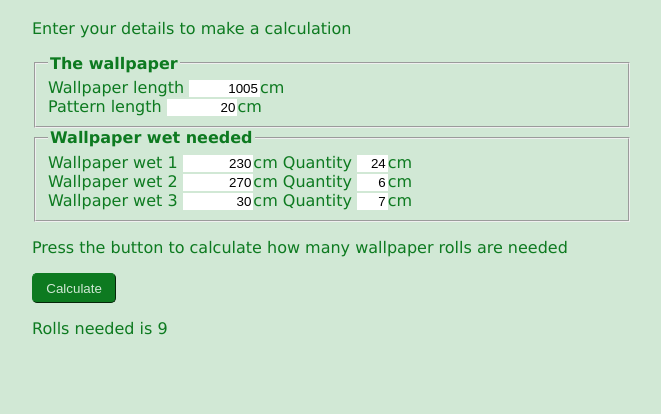
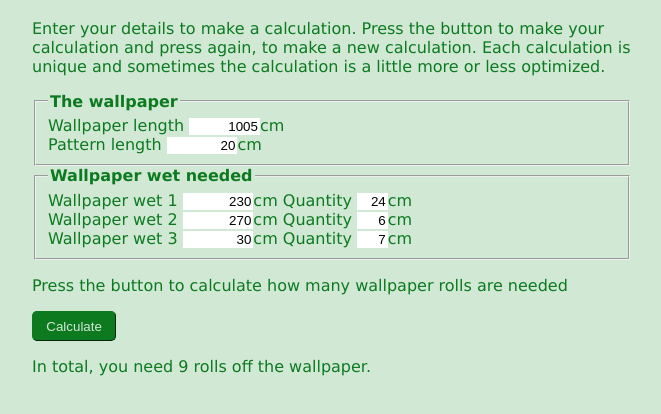
Before and after one commit to WebDevSwe/WP-Calc, a plain HTML site: page index.html in a window 1280 px wide. Both pictures are taken after a click on the button "Calculate". Shown: the part 102-516 px from the top of the page, without its empty margins (308-969 px from the left). Drawn offline with nearby package versions, Linux system fonts and the light colour scheme.

Commit message:
Uploads a first working version

```diff
--- a/index.html
+++ b/index.html
@@ -15,7 +15,7 @@
 <body>
     <main>
         <h1>Wp-Calc</h1>
-        <p>Enter your details to make a calculation</p>
+        <p>Enter your details to make a calculation. Press the button to make your calculation and press again, to make a new calculation. Each calculation is unique and sometimes the calculation is a little more or less optimized.</p>
 
         <div class="wpc-form">
             <fieldset>
--- a/js/tester.js
+++ b/js/tester.js
@@ -7,11 +7,7 @@ function doTest(){
     console.log("4. "+ tester(calculateWallpaperRollsNeeded, 3 , [1005, 20, [300,300,240,240,240, 250, 120, 280]]) );
     console.log("5. "+ tester(calculateWallpaperRollsNeeded, 1 , [1005, 0, [250]]) );
 
-
     console.timeEnd();
-
-
-
 }
 
 function tester( testFunction, expetResolt, testArray){
--- a/js/view.js
+++ b/js/view.js
@@ -1,5 +1,4 @@
-
-gPrintTestInConsole = true;
+gPrintTestInConsole = false;
 
 $(function() {
     if(gPrintTestInConsole){
@@ -34,7 +33,12 @@ function activateButtons(){
 
         let rollsNeeded = calculateWallpaperRollsNeeded(wallpaperLength, patternLength, wallpaperWetArray);
 
-        $("#uxMonitor").html(`<p>Rolls needed is ${rollsNeeded} </p>`);
+        if(rollsNeeded){
+            $("#uxMonitor").html(`<p>In total, you need ${rollsNeeded} rolls off the wallpaper.</p>`);
+        }else{
+            $("#uxMonitor").html(`<p>Something went wrong. Change your values and test again!</p>`);
+        }
+
 
 
     });
--- a/js/wp-calc.js
+++ b/js/wp-calc.js
@@ -55,7 +55,6 @@ function makeWetArray(wallpaperWet, quantity){
         return false;
     }
 
-
     for (n = 0; n < quantity; n++) {
         wetArray.push(wallpaperWet);
     }
```
Also changed, not shown: 1 other file.
